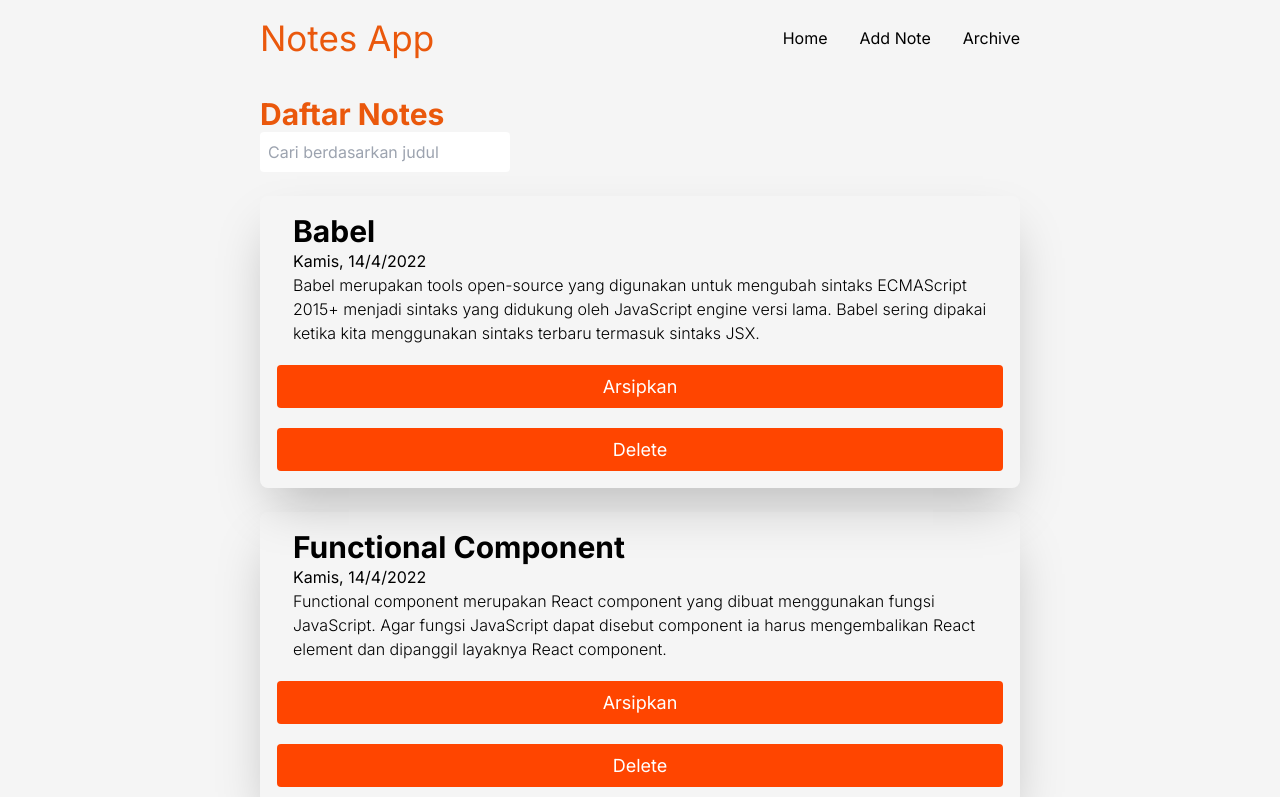
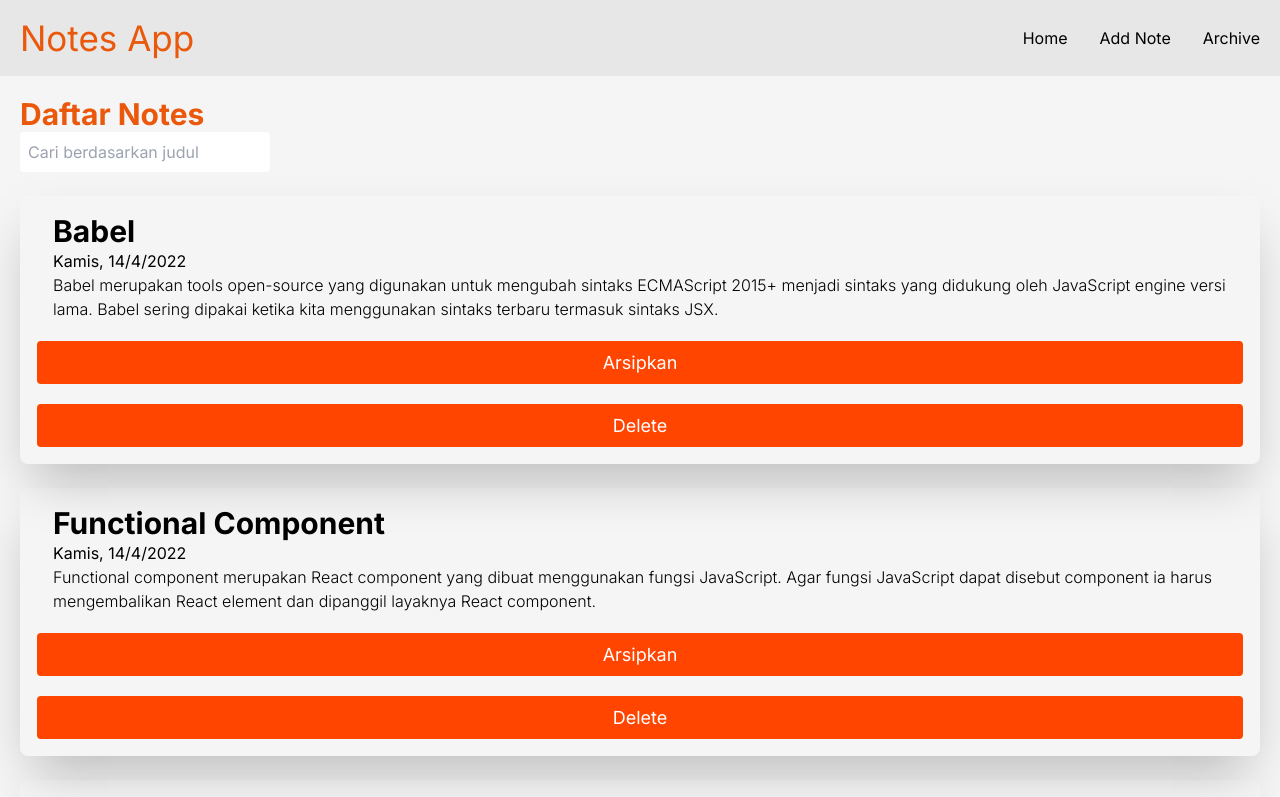
Before and after one commit to farrasazhary/note-apps, a React (Vite) app: page / in a window 1280 px wide. Shown: the top 797 px of the page. Built offline with nearby package versions, Linux system fonts and the light colour scheme.

Commit message:
navbar updated

```diff
--- a/src/styles/responsive.css
+++ b/src/styles/responsive.css
@@ -16,8 +16,8 @@
     flex-direction: column;
     position: absolute;
     gap: 15px;
-        top: 60px;
-        background-color: whitesmoke;
+    top: 75px;
+    background-color: rgb(231, 231, 231);
     right: 0;
     left: 0;
     padding-left: 20px;
--- a/src/styles/style.css
+++ b/src/styles/style.css
@@ -13,10 +13,14 @@ img {
   width: 100%;
 }
 
-.contact-app {
+header {
+  background-color: rgb(231, 231, 231);
+}
+
+/* .contact-app {
   max-width: 800px;
   margin: 0 auto;
-}
+} */
 
 .contact-app h1 {
   font-weight: normal;
```
Lines whose indentation alone changed are shown as unchanged.
